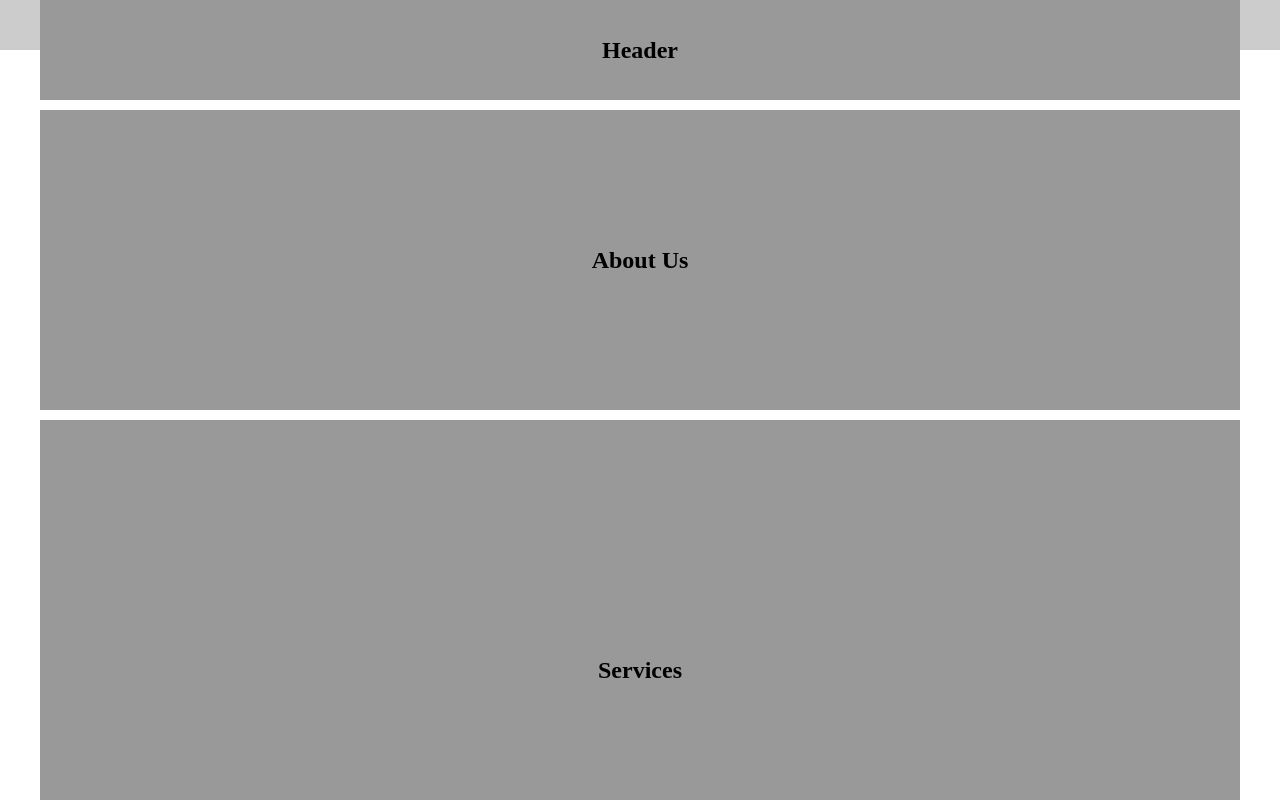
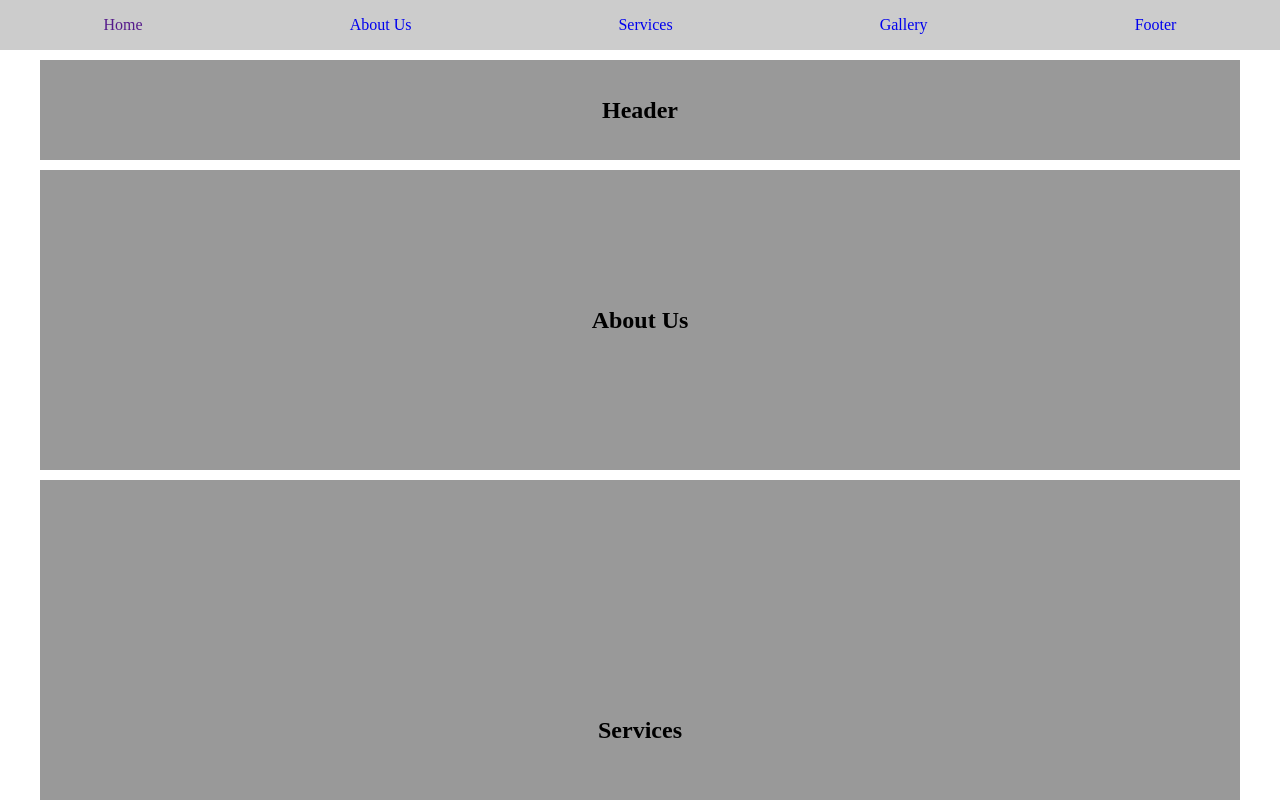
Before and after one commit to harshit15072007/HTML-CSE18, a plain HTML site: page CSS/position.html in a window 1280 px wide. Shown: the top 800 px of the page. Drawn offline with Linux system fonts and the light colour scheme.

Commit message:
position

```diff
--- a/CSS/position.html
+++ b/CSS/position.html
@@ -20,8 +20,8 @@
             grid-template-rows: 100px 300px 500px 600px 120px;
             gap: 10px;
             position: relative;
-            top: 0px;
-            /* z-index: 0; */
+            top: 60px;
+            z-index: 0;
         }
         header,footer,article,#gallery{
             background-color: #999;
@@ -33,7 +33,7 @@
             height: 50px;
             background-color: #ccc;
             position: fixed;
-            /* z-index: 1; */
+            z-index: 1;
         }
         nav ul{
             list-style: none;
```
